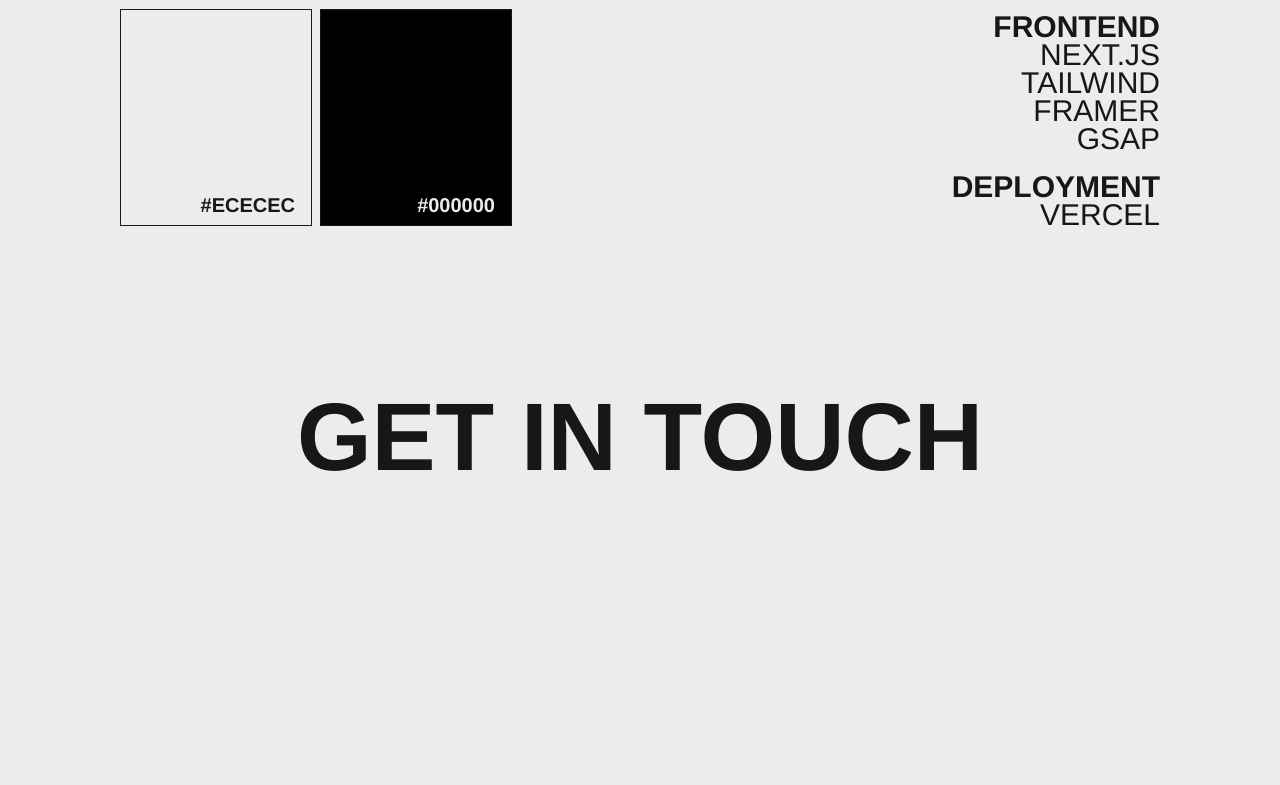
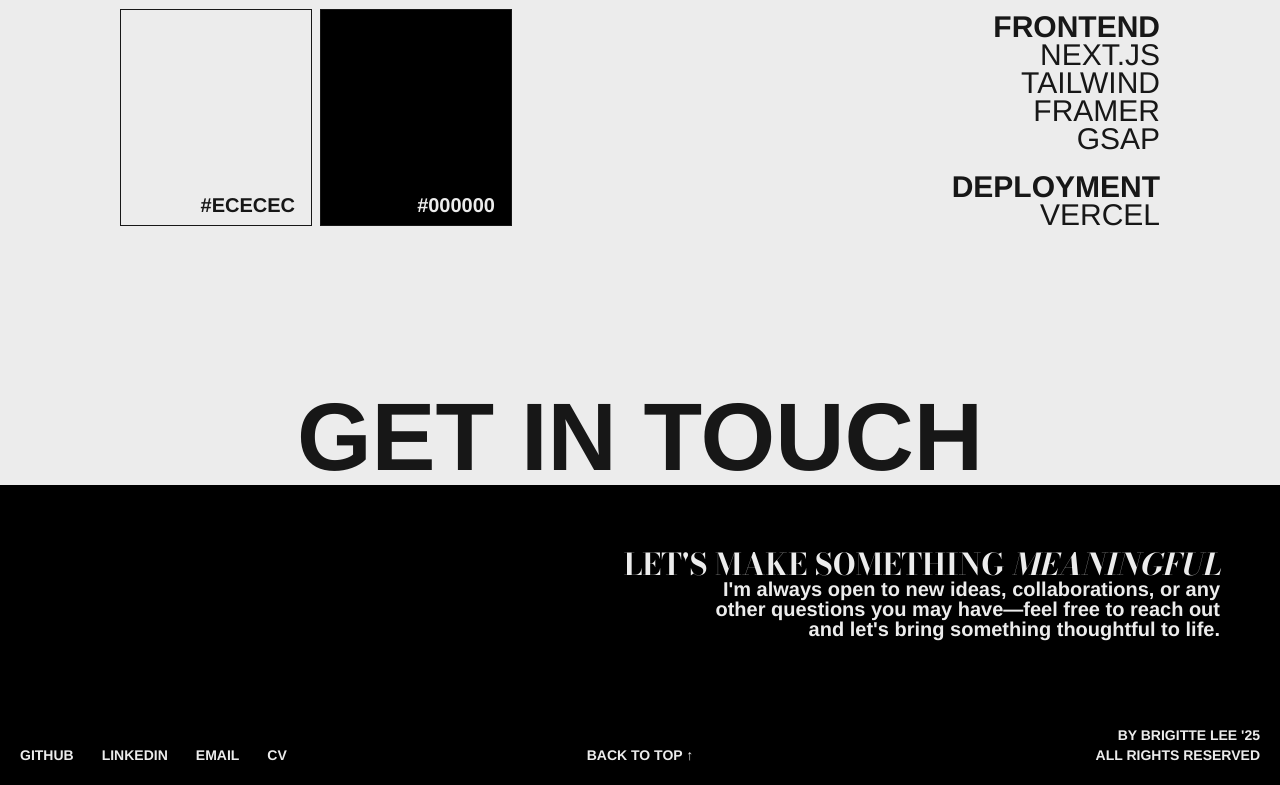
Before and after one commit to brigittewylee/portfolio-2025, a Next.js app: page / in a window 1280 px wide. Shown: the part 4328-5113 px from the top of the page. Before the commit the page ends 4818 px from the top, so only its background shows below. Built offline with nearby package versions, Linux system fonts and the light colour scheme; a web font is replaced by a local one.

Commit message:
contact page

```diff
--- a/src/app/components/contact.tsx
+++ b/src/app/components/contact.tsx
@@ -2,6 +2,33 @@ export default function Contact() {
     return (
         <div className="font-[family-name:var(--font-arimo)] font-bold text-8xl text-center">
             GET IN TOUCH
+            <div className="relative box-content bg-black h-[300px] w-full mr-2">
+                <p className="absolute text-[20px] text-right text-custom-white top-16 right-15">
+                    <span className="font-[family-name:var(--font-bodoni-moda)] text-[30px]">
+                        LET&apos;S MAKE SOMETHING <span className="italic">MEANINGFUL</span>
+                    </span>  <br />
+                    I&apos;m always open to new ideas, collaborations, or any <br />
+                    other questions you may have—feel free to reach out  <br />
+                    and let&apos;s bring something thoughtful to life. <br />
+                </p>
+                <div className="text-custom-white text-sm">
+                    <div className="absolute left-5 bottom-5 flex space-x-7">
+                        <span>GITHUB</span>
+                        <span>LINKEDIN</span>
+                        <span>EMAIL</span>
+                        <span>CV</span>
+                    </div>
+                    <div className="absolute bottom-5 left-1/2 transform -translate-x-1/2">
+                        BACK TO TOP &#x2191;
+                    </div>
+                    <div className="absolute right-5 bottom-5 text-right">
+                        BY BRIGITTE LEE &apos;25<br />
+                        ALL RIGHTS RESERVED
+                    </div>
+                </div>
+            </div>
         </div>
+
+
     );
 }
```
